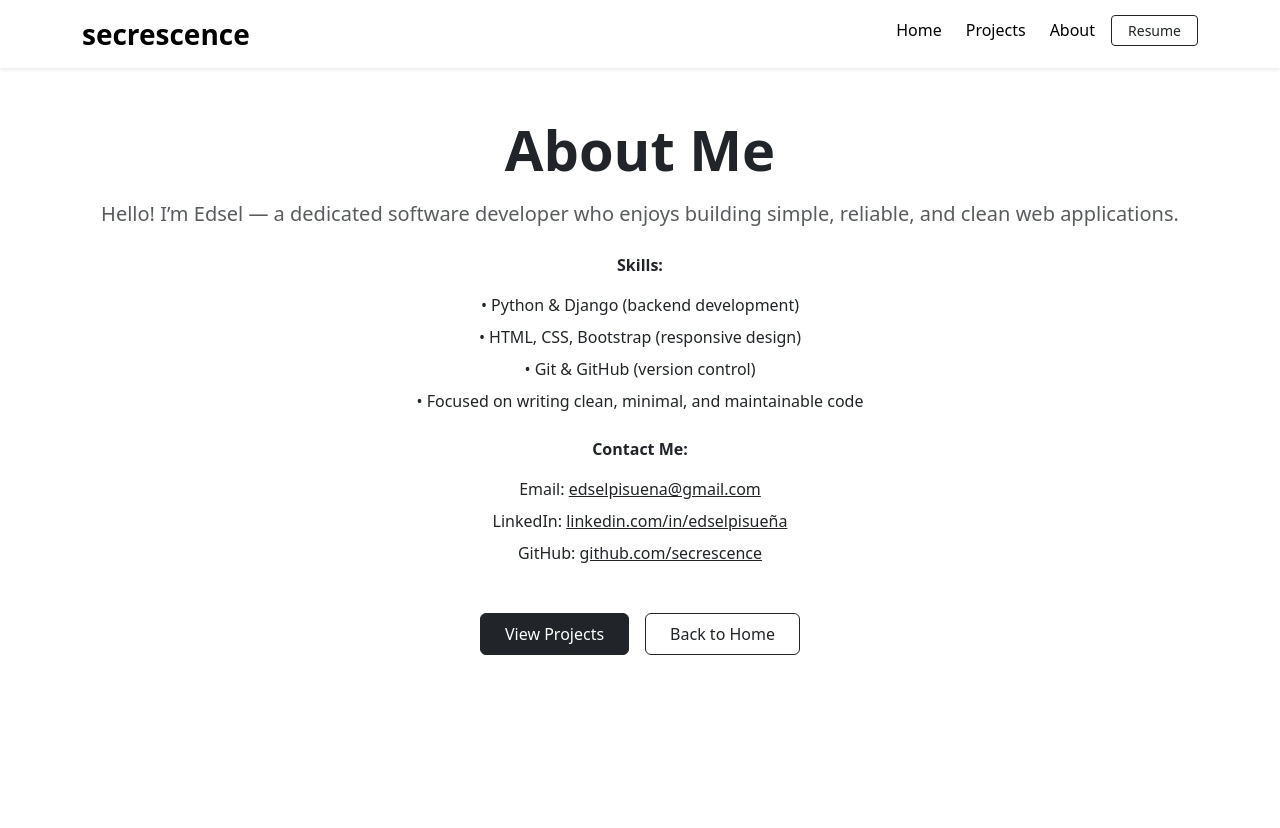
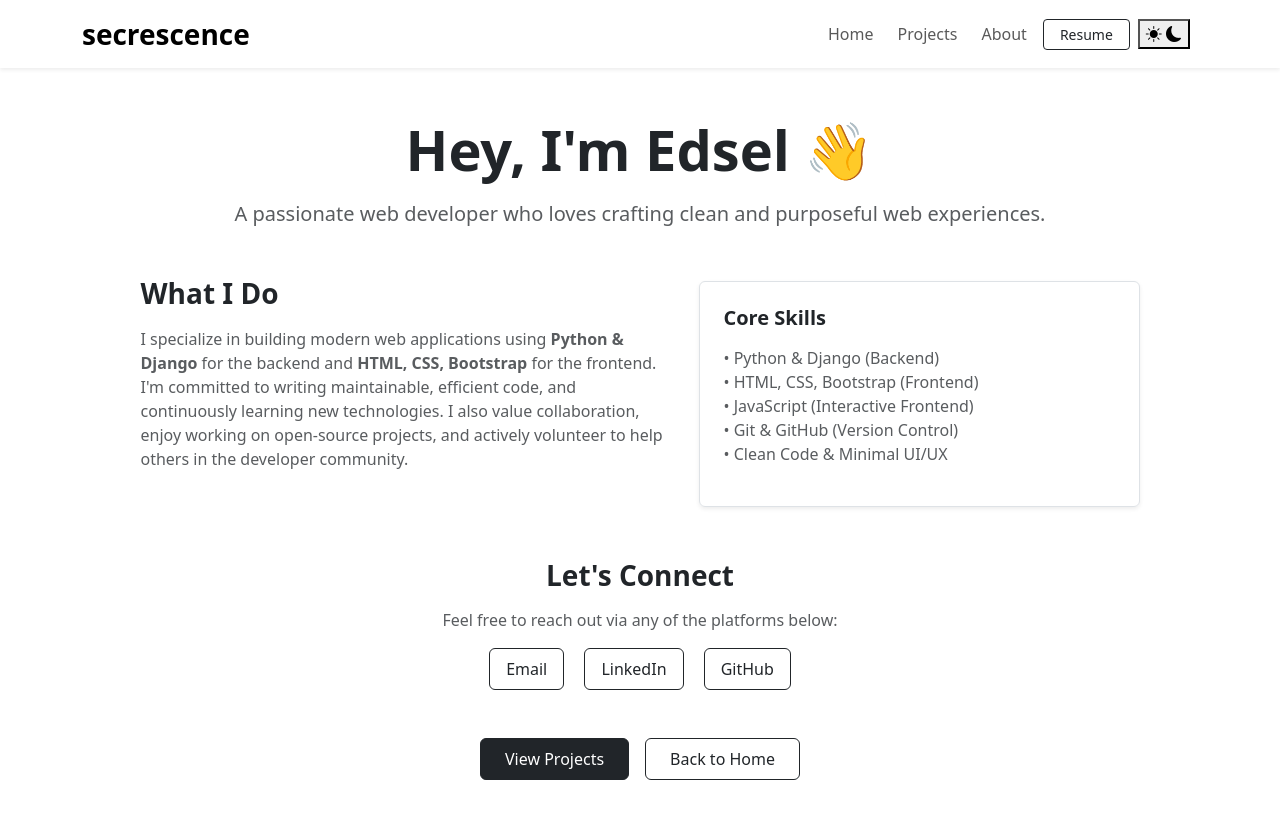
Before and after one commit to secrescence/portfolio-website, a Django app: page /about/ in a window 1280 px wide. Before the commit the page ends 655 px from the top, so only its background shows below. Run offline with Django 5.2, Linux system fonts and the light colour scheme; data that the repository does not hold is empty.

Commit message:
UI improvements for navbar, homepage, about page, and projects page. Added favicon, reorganized CSS and JS files, and implemented dark mode support.

```diff
--- a/portfolio/templates/portfolio/about.html
+++ b/portfolio/templates/portfolio/about.html
@@ -1,40 +1,65 @@
 {% extends 'portfolio/base.html' %}
+{% load static %}
+
+{% block extra_css %}
+<link rel="stylesheet" href="{% static 'css/about.css' %}">
+{% endblock %}
 
 {% block content %}
-<div class="container mt-5 text-center">
-    <h1 class="display-4 fw-bold mb-3">About Me</h1>
-    <p class="lead text-muted mb-4">
-        Hello! I’m Edsel — a dedicated software developer who enjoys building simple, reliable, and clean web applications.
-    </p>
-    <p class="mb-3 fw-semibold">
-        Skills:
-    </p>
-    <ul class="list-unstyled mb-4">
-        <li>• Python & Django (backend development)</li>
-        <li>• HTML, CSS, Bootstrap (responsive design)</li>
-        <li>• Git & GitHub (version control)</li>
-        <li>• Focused on writing clean, minimal, and maintainable code</li>
-    </ul>
-    <p class="mb-3 fw-semibold">
-        Contact Me:
-    </p>
-    <ul class="list-unstyled mb-5">
-        <li>Email: <a href="mailto:edselpisuena@gmail.com" class="text-dark">edselpisuena@gmail.com</a></li>
-        <li>LinkedIn: <a href="https://www.linkedin.com/in/edselpisue%C3%B1a/" target="_blank" class="text-dark">linkedin.com/in/edselpisueña</a></li>
-        <li>GitHub: <a href="https://github.com/secrescence" target="_blank" class="text-dark">github.com/secrescence</a></li>
-    </ul>
-    <div class="d-flex justify-content-center gap-3">
+<div class="container my-5">
+    <!-- Hero Section -->
+    <div class="text-center mb-5">
+        <h1 class="display-4 fw-bold mb-3 animate-fade">Hey, I'm Edsel 👋</h1>
+        <p class="lead text-muted animate-fade delay-1">
+            A passionate web developer who loves crafting clean and purposeful web experiences.
+        </p>
+    </div>
+
+    <!-- About Details -->
+    <div class="row align-items-center justify-content-center mb-5">
+        <div class="col-md-6 mb-4 animate-slide-left">
+            <h3 class="fw-semibold mb-3">What I Do</h3>
+            <p class="text-muted">
+                I specialize in building modern web applications using <strong>Python & Django</strong> for the backend and <strong>HTML, CSS, Bootstrap</strong> for the frontend.
+                I'm committed to writing maintainable, efficient code, and continuously learning new technologies.
+                I also value collaboration, enjoy working on open-source projects, and actively volunteer to help others in the developer community.
+            </p>
+        </div>
+        <div class="col-md-5 animate-slide-right">
+            <div class="border rounded p-4 shadow-sm">
+                <h5 class="fw-semibold mb-3">Core Skills</h5>
+                <ul class="list-unstyled text-muted">
+                    <li>• Python & Django (Backend)</li>
+                    <li>• HTML, CSS, Bootstrap (Frontend)</li>
+                    <li>• JavaScript (Interactive Frontend)</li>
+                    <li>• Git & GitHub (Version Control)</li>
+                    <li>• Clean Code & Minimal UI/UX</li>
+                </ul>
+            </div>
+        </div>
+    </div>
+
+    <!-- Contact Section -->
+    <div class="text-center mb-5 animate-fade delay-2">
+        <h3 class="fw-semibold mb-3">Let's Connect</h3>
+        <p class="text-muted mb-3">Feel free to reach out via any of the platforms below:</p>
+        <ul class="list-inline">
+            <li class="list-inline-item mx-2">
+                <a href="mailto:edselpisuena@gmail.com" class="btn btn-outline-dark px-3 py-2">Email</a>
+            </li>
+            <li class="list-inline-item mx-2">
+                <a href="https://www.linkedin.com/in/edselpisuena/" target="_blank" class="btn btn-outline-dark px-3 py-2">LinkedIn</a>
+            </li>
+            <li class="list-inline-item mx-2">
+                <a href="https://github.com/secrescence" target="_blank" class="btn btn-outline-dark px-3 py-2">GitHub</a>
+            </li>
+        </ul>
+    </div>
+
+    <!-- Call to Action -->
+    <div class="d-flex justify-content-center gap-3 animate-fade delay-3">
         <a href="{% url 'projects' %}" class="btn btn-dark px-4 py-2">View Projects</a>
         <a href="{% url 'portfolio' %}" class="btn btn-outline-dark px-4 py-2">Back to Home</a>
     </div>
 </div>
-
-<style>
-ul li {
-    margin-bottom: 0.5rem;
-}
-a.text-dark:hover {
-    text-decoration: underline;
-}
-</style>
 {% endblock %}
--- a/portfolio/templates/portfolio/base.html
+++ b/portfolio/templates/portfolio/base.html
@@ -5,10 +5,14 @@
     <meta charset="UTF-8">
     <meta name="viewport" content="width=device-width, initial-scale=1.0">
     <title>{% block title %}secrescence{% endblock %}</title>
+    <link rel="icon" href="{% static 'images/favicon.png' %}" type="image/x-icon">
     <link rel="stylesheet" href="https://cdn.jsdelivr.net/npm/bootstrap@5.3.0/dist/css/bootstrap.min.css">
+    <link rel="stylesheet" href="{% static 'css/base.css' %}">
+    {% block extra_css %}{% endblock %}
+    <link rel="stylesheet" href="https://cdn.jsdelivr.net/npm/bootstrap-icons@1.11.0/font/bootstrap-icons.css">
 </head>
 <body>
-    <nav class="navbar navbar-expand-lg navbar-light custom-light-navbar mb-4 shadow-sm">
+    <nav class="navbar navbar-expand-lg navbar-light custom-light-navbar mb-4 shadow-sm sticky-top">
         <div class="container">
           <a class="navbar-brand fw-bold fs-3" href="{% url 'portfolio' %}">secrescence</a>
           <button class="navbar-toggler" type="button" data-bs-toggle="collapse" data-bs-target="#navbarNav">
@@ -26,60 +30,20 @@
                 <a class="nav-link custom-light-link" href="{% url 'about' %}">About</a>
               </li>
               <li class="nav-item">
-                <a href="{{ resume.file_url }}" class="btn btn-outline-dark btn-sm px-3 py-1" target="_blank">Resume</a>
+                <a href="{% static 'files/Web Developer Resume - Edsel Pisuena.pdf' %}" class="btn btn-outline-dark btn-sm px-3 py-1" target="_blank">Resume</a>
+              </li>
+              <li class="nav-item d-flex align-items-center me-2">
+                <div class="theme-toggle-wrapper">
+                  <button id="theme-toggle" class="theme-toggle" aria-label="Toggle dark mode">
+                    <i class="bi bi-sun-fill light-icon"></i>
+                    <i class="bi bi-moon-fill dark-icon"></i>
+                  </button>
+                </div>
               </li>
             </ul>
           </div>
         </div>
     </nav>
-
-<style>
-    body {
-        opacity: 0;
-        transition: opacity 0.4s ease-in;
-    }
-    body.loaded {
-        opacity: 1;
-    }
-
-    .custom-light-navbar {
-        background-color: #ffffff;
-        box-shadow: 0 2px 10px rgba(0, 0, 0, 0.05);
-    }
-
-    .navbar-brand {
-        color: #000 !important;
-        position: relative;
-        transition: color 0.3s;
-    }
-
-    .navbar-brand::after {
-        content: "";
-        position: absolute;
-        bottom: -3px;
-        left: 0;
-        width: 0%;
-        height: 2px;
-        background-color: #000;
-        transition: width 0.3s;
-    }
-
-    .navbar-brand:hover::after {
-        width: 100%;
-    }
-
-    .custom-light-link {
-        color: #000 !important;
-        padding: 6px 16px;
-        border-radius: 20px;
-        transition: all 0.3s;
-    }
-
-    .custom-light-link:hover {
-        background-color: rgba(0, 0, 0, 0.05);
-        text-decoration: none;
-    }
-</style>
 
 <div class="container">
     {% block content %}
@@ -87,11 +51,9 @@
 </div>
 
 <script src="https://cdn.jsdelivr.net/npm/bootstrap@5.3.0/dist/js/bootstrap.bundle.min.js"></script>
-<script>
-    window.addEventListener('load', () => {
-      document.body.classList.add('loaded');
-    });
-</script>
+<!-- External JS files -->
+<script src="{% static 'js/common.js' %}"></script>
+<script src="{% static 'js/theme.js' %}"></script>
+{% block extra_js %}{% endblock %}
 </body>
 </html>
-<!-- Final Commit -->
```
Also changed, not shown: portfolio/templates/portfolio/home.html (+15 -19 lines), portfolio/templates/portfolio/projects.html (+16 -52 lines).
